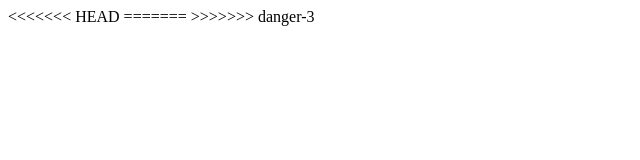
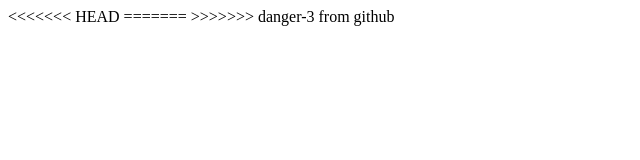
Before and after one commit to samerfk/branches-intro, a plain HTML site: page index.html in a window 1280 px wide. Shown: the whole page, without its empty margins (0-640 px from the left). Drawn offline with Linux system fonts and the light colour scheme.

Commit message:
Update index.html

```diff
--- a/index.html
+++ b/index.html
@@ -10,5 +10,7 @@
     <title>danger 3 branch created just now</title>
 >>>>>>> danger-3
   </head>
-  <body></body>
+  <body>
+    from github
+  </body>
 </html>
```
